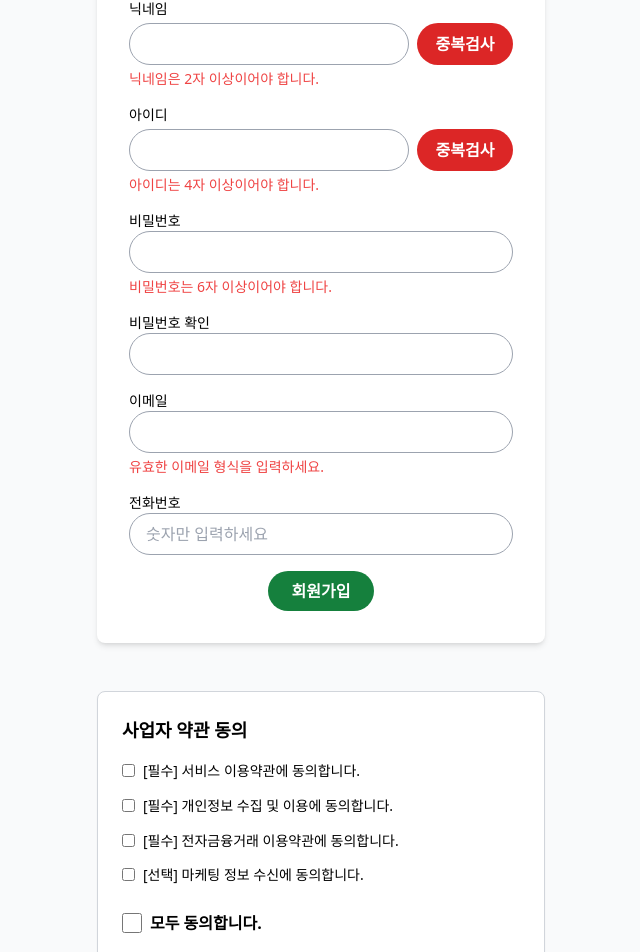
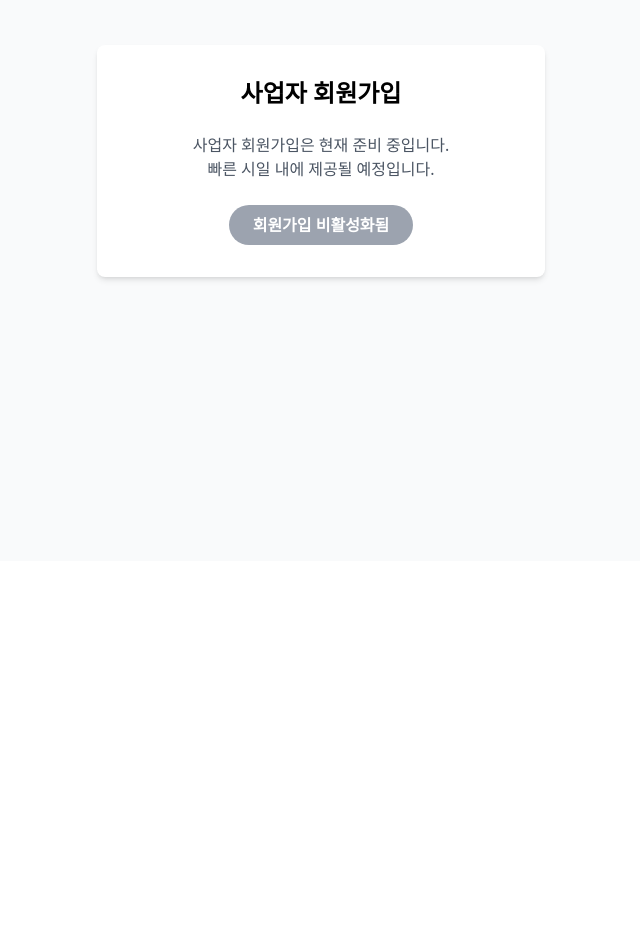
Before and after one commit to hyebinJeong/EYL_Frontend, a Vue app: page /signup/seller in a window 1280 px wide. Shown: the part 239-1191 px from the top of the page, without its empty margins (319-959 px from the left). After the commit the page ends 800 px from the top, so only its background shows below. Built offline with nearby package versions, Linux system fonts and the light colour scheme.

Commit message:
refactor: user아이디와 이메일 입력 로직 통합 및 seller 페이지 비활성화

```diff
--- a/src/views/SellerSignupView.vue
+++ b/src/views/SellerSignupView.vue
@@ -2,7 +2,7 @@
   <div
     class="min-h-screen relative bg-gray-50 flex flex-col items-center justify-center px-6 py-12"
   >
-    <!-- EYL 로고 (왼쪽 상단 고정) -->
+    <!-- 좌상단 로고 -->
     <RouterLink to="/">
       <h2
         class="text-5xl font-bold text-black absolute top-8 left-8 select-none"
@@ -11,265 +11,99 @@
       </h2>
     </RouterLink>
 
-    <!-- 회원가입 입력폼 (가운데 정렬) -->
-    <section class="bg-white p-8 rounded-lg w-full max-w-md shadow-md z-10">
-      <h2 class="text-2xl font-bold mb-6 text-center">사업자 회원가입</h2>
-      <form @submit.prevent="submitForm" class="space-y-4">
-        <!-- 이름 -->
-        <div>
-          <label class="block text-sm font-medium">이름</label>
+    <!-- 회원가입 폼 또는 준비중 메시지 박스 -->
+    <section
+      class="bg-white p-8 rounded-lg w-full max-w-md shadow-md z-10 text-center"
+    >
+      <!-- 폼이 보여질 때 -->
+      <template v-if="showForm">
+        <h2 class="text-2xl font-bold mb-6">사업자 회원가입</h2>
+
+        <!-- 실제 작동하지 않는 비활성화된 폼 -->
+        <div class="space-y-4 text-left opacity-50 pointer-events-none">
           <input
-            v-model="name"
             type="text"
-            class="w-full border border-gray-400 rounded-full px-4 py-2 outline-none"
+            class="w-full border rounded-full px-4 py-2"
+            placeholder="이름"
           />
-          <p v-if="!nameValid" class="text-red-500 text-sm mt-1">
-            이름은 2자 이상이어야 합니다.
-          </p>
-        </div>
+          <input
+            type="text"
+            class="w-full border rounded-full px-4 py-2"
+            placeholder="닉네임"
+          />
+          <input
+            type="text"
+            class="w-full border rounded-full px-4 py-2"
+            placeholder="아이디"
+          />
+          <input
+            type="password"
+            class="w-full border rounded-full px-4 py-2"
+            placeholder="비밀번호"
+          />
+          <input
+            type="password"
+            class="w-full border rounded-full px-4 py-2"
+            placeholder="비밀번호 확인"
+          />
+          <input
+            type="email"
+            class="w-full border rounded-full px-4 py-2"
+            placeholder="이메일"
+          />
+          <input
+            type="tel"
+            class="w-full border rounded-full px-4 py-2"
+            placeholder="전화번호"
+          />
 
-        <!-- 닉네임 + 중복검사 -->
-        <div>
-          <label class="block text-sm font-medium">닉네임</label>
-          <div class="flex space-x-2 mt-1">
-            <input
-              v-model="nickname"
-              type="text"
-              class="flex-grow border border-gray-400 rounded-full px-4 py-2 outline-none"
-            />
-            <button
-              type="button"
-              class="w-24 bg-red-600 hover:bg-red-700 text-white rounded-full font-semibold"
-              @click="checkNicknameDuplicate"
-            >
-              중복검사
-            </button>
-          </div>
-          <p v-if="!nicknameValid" class="text-red-500 text-sm mt-1">
-            닉네임은 2자 이상이어야 합니다.
-          </p>
-        </div>
-
-        <!-- 아이디 + 중복검사 -->
-        <div>
-          <label class="block text-sm font-medium">아이디</label>
-          <div class="flex space-x-2 mt-1">
-            <input
-              v-model="username"
-              type="text"
-              class="flex-grow border border-gray-400 rounded-full px-4 py-2 outline-none"
-            />
-            <button
-              type="button"
-              class="w-24 bg-red-600 hover:bg-red-700 text-white rounded-full font-semibold"
-              @click="checkUsernameDuplicate"
-            >
-              중복검사
-            </button>
-          </div>
-          <p v-if="!usernameValid" class="text-red-500 text-sm mt-1">
-            아이디는 4자 이상이어야 합니다.
-          </p>
-        </div>
-
-        <!-- 비밀번호 -->
-        <div>
-          <label class="block text-sm font-medium">비밀번호</label>
-          <input
-            v-model="password"
-            type="password"
-            class="w-full border border-gray-400 rounded-full px-4 py-2 outline-none"
-          />
-          <p v-if="!passwordValid" class="text-red-500 text-sm mt-1">
-            비밀번호는 6자 이상이어야 합니다.
-          </p>
-        </div>
-
-        <!-- 비밀번호 확인 -->
-        <div>
-          <label class="block text-sm font-medium">비밀번호 확인</label>
-          <input
-            v-model="passwordConfirm"
-            type="password"
-            class="w-full border border-gray-400 rounded-full px-4 py-2 outline-none"
-          />
-          <p
-            v-if="passwordConfirm && !passwordsMatch"
-            class="text-red-500 text-sm mt-1"
-          >
-            비밀번호가 일치하지 않습니다.
-          </p>
-        </div>
-
-        <!-- 이메일 -->
-        <div>
-          <label class="block text-sm font-medium">이메일</label>
-          <input
-            v-model="email"
-            type="email"
-            class="w-full border border-gray-400 rounded-full px-4 py-2 outline-none"
-          />
-          <p v-if="!emailValid" class="text-red-500 text-sm mt-1">
-            유효한 이메일 형식을 입력하세요.
-          </p>
-        </div>
-
-        <!-- 전화번호 -->
-        <div>
-          <label class="block text-sm font-medium">전화번호</label>
-          <input
-            v-model="phone"
-            type="tel"
-            maxlength="11"
-            @input="onPhoneInput"
-            class="w-full border border-gray-400 rounded-full px-4 py-2 outline-none"
-            placeholder="숫자만 입력하세요"
-          />
-          <p v-if="phone && !phoneValid" class="text-red-500 text-sm mt-1">
-            숫자만 입력 가능하며 10~11자리여야 합니다.
-          </p>
-        </div>
-
-        <!-- 회원가입 버튼 -->
-        <div class="flex justify-center mt-6">
+          <!-- 버튼도 비활성화 상태로 표시 -->
           <button
-            type="submit"
-            class="bg-green-700 hover:bg-green-800 text-white px-6 py-2 rounded-full font-semibold"
+            class="w-full bg-gray-400 text-white py-2 rounded-full"
+            disabled
           >
             회원가입
           </button>
         </div>
-      </form>
-    </section>
+      </template>
 
-    <!-- 약관 체크박스 영역 (입력폼 하단, 분리) -->
-    <section
-      class="mt-12 w-full max-w-md bg-white p-6 rounded-lg border border-gray-300 shadow-sm"
-    >
-      <h3 class="text-lg font-semibold mb-4">사업자 약관 동의</h3>
-      <div class="flex flex-col space-y-3 max-h-72 overflow-y-auto pr-2">
-        <label class="flex items-start space-x-2">
-          <input type="checkbox" v-model="terms.agree1" class="mt-1" />
-          <span class="text-sm leading-relaxed">
-            [필수] 서비스 이용약관에 동의합니다.
-          </span>
-        </label>
-        <label class="flex items-start space-x-2">
-          <input type="checkbox" v-model="terms.agree2" class="mt-1" />
-          <span class="text-sm leading-relaxed">
-            [필수] 개인정보 수집 및 이용에 동의합니다.
-          </span>
-        </label>
-        <label class="flex items-start space-x-2">
-          <input type="checkbox" v-model="terms.agree3" class="mt-1" />
-          <span class="text-sm leading-relaxed">
-            [필수] 전자금융거래 이용약관에 동의합니다.
-          </span>
-        </label>
-        <!-- 선택 약관 -->
-        <label class="flex items-start space-x-2">
-          <input type="checkbox" v-model="terms.agree4" class="mt-1" />
-          <span class="text-sm leading-relaxed">
-            [선택] 마케팅 정보 수신에 동의합니다.
-          </span>
-        </label>
-      </div>
+      <!-- 준비중 메시지가 보여질 때 -->
+      <template v-else>
+        <h2 class="text-2xl font-bold mb-6">사업자 회원가입</h2>
+        <p class="text-gray-600 text-base">
+          사업자 회원가입은 현재 준비 중입니다. <br />
+          빠른 시일 내에 제공될 예정입니다.
+        </p>
 
-      <!-- 모두 동의 체크박스 -->
-      <label
-        class="flex items-center space-x-2 mt-6 font-semibold cursor-pointer select-none"
-      >
-        <input
-          type="checkbox"
-          :checked="allAgreed"
-          @change="toggleAllAgreements"
-          class="w-5 h-5"
-        />
-        <span>모두 동의합니다.</span>
-      </label>
+        <!-- 클릭해도 기능은 없지만 alert 띄움 -->
+        <button
+          class="mt-6 bg-gray-400 text-white px-6 py-2 rounded-full font-semibold cursor-not-allowed"
+          @click="showAlert"
+        >
+          회원가입 비활성화됨
+        </button>
+      </template>
     </section>
   </div>
 </template>
 
 <script setup>
-import { ref, computed } from 'vue'
+// Vue의 ref와 onMounted 가져오기
+import { ref, onMounted } from 'vue'
 
-const name = ref('')
-const nickname = ref('')
-const username = ref('')
-const password = ref('')
-const passwordConfirm = ref('')
-const email = ref('')
-const phone = ref('')
+// showForm이 true면 폼이 보이고, false면 준비중 메시지가 보임
+const showForm = ref(true)
 
-// 약관 동의 상태
-const terms = ref({
-  agree1: false,
-  agree2: false,
-  agree3: false,
-  agree4: false, // 선택
+// 컴포넌트가 화면에 보이면(setup 완료되면)
+onMounted(() => {
+  // 1초 후에 showForm 값을 false로 바꿔서 준비중 메시지로 전환
+  setTimeout(() => {
+    showForm.value = false
+  }, 1000)
 })
 
-const nameValid = computed(() => name.value.length >= 2)
-const nicknameValid = computed(() => nickname.value.length >= 2)
-const usernameValid = computed(() => username.value.length >= 4)
-const passwordValid = computed(() => password.value.length >= 6)
-const passwordsMatch = computed(() => password.value === passwordConfirm.value)
-const emailValid = computed(() =>
-  /^[^\s@]+@[^\s@]+\.[^\s@]+$/.test(email.value),
-)
-const phoneValid = computed(() => /^[0-9]{10,11}$/.test(phone.value))
-
-const allAgreed = computed(
-  () => terms.value.agree1 && terms.value.agree2 && terms.value.agree3,
-)
-
-function toggleAllAgreements(e) {
-  const checked = e.target.checked
-  terms.value.agree1 = checked
-  terms.value.agree2 = checked
-  terms.value.agree3 = checked
-  terms.value.agree4 = checked
-}
-
-function onPhoneInput(e) {
-  e.target.value = e.target.value.replace(/[^0-9]/g, '')
-  phone.value = e.target.value
-}
-
-function submitForm() {
-  // 필수 약관 미동의시 차단
-  if (!terms.value.agree1 || !terms.value.agree2 || !terms.value.agree3) {
-    alert('필수 약관에 모두 동의해 주세요.')
-    return
-  }
-
-  if (
-    !nameValid.value ||
-    !nicknameValid.value ||
-    !usernameValid.value ||
-    !passwordValid.value ||
-    !passwordsMatch.value ||
-    !emailValid.value ||
-    !phoneValid.value
-  ) {
-    alert('입력 폼을 올바르게 작성해 주세요.')
-    return
-  }
-
-  // 회원가입 처리 로직 (예: API 요청)
-  alert('회원가입 성공!')
-}
-
-// 중복검사 버튼 더미 함수
-function checkNicknameDuplicate() {
-  alert('닉네임 중복검사 실행')
-}
-function checkUsernameDuplicate() {
-  alert('아이디 중복검사 실행')
+// 버튼 클릭 시 알림창 띄우는 함수
+function showAlert() {
+  alert('사업자 회원가입 기능은 현재 준비 중입니다.')
 }
 </script>
-
-<style scoped>
-/* 필요시 추가 스타일 */
-</style>
--- a/src/views/UserSignupView.vue
+++ b/src/views/UserSignupView.vue
@@ -1,138 +1,98 @@
 <template>
-  <!-- 배경색, 그림자 제거, relative 유지 -->
   <div class="min-h-screen relative">
-    <!-- 홈으로 버튼 (왼쪽 상단 고정) -->
+    <!-- 로고 -->
     <RouterLink to="/">
       <h2 class="text-5xl font-bold mb-6 text-black absolute p-8">EYL</h2>
     </RouterLink>
 
-    <!-- 회원가입 폼 중앙 정렬 -->
+    <!-- 중앙 정렬된 폼 영역 -->
     <div class="flex items-center justify-center min-h-screen">
-      <!-- 배경 하얀색, 패딩, 둥근 모서리만 적용 -->
       <div class="bg-white p-8 rounded-lg w-full max-w-md">
         <h2 class="text-2xl font-bold mb-6 text-center">일반회원 회원가입</h2>
+
+        <!-- 회원가입 폼 -->
         <form @submit.prevent="submitForm" class="space-y-4">
           <!-- 이름 -->
           <div>
             <label class="block text-sm font-medium">이름</label>
-            <input
-              v-model="name"
-              type="text"
-              class="w-full border border-gray-400 rounded-full px-4 py-2 outline-none"
-            />
-            <p v-if="!nameValid" class="text-red-500 text-sm">
-              이름은 2자 이상이어야 합니다.
+            <input v-model="name" type="text"
+              class="w-full border border-gray-400 rounded-full px-4 py-2 outline-none" />
+            <p v-if="name">
+              <span v-if="!nameValid" class="text-red-500 text-sm">이름은 2자 이상이어야 합니다.</span>
+              <span v-else class="text-green-600 text-sm">사용 가능한 이름입니다.</span>
             </p>
           </div>
 
-          <!-- 닉네임 (입력창과 중복검사 버튼 가로배치) -->
+          <!-- 닉네임 -->
           <div>
             <label class="block text-sm font-medium">닉네임</label>
             <div class="flex space-x-2 mt-1">
-              <input
-                v-model="nickname"
-                type="text"
-                class="flex-grow border border-gray-400 rounded-full px-4 py-2 outline-none"
-              />
-              <button
-                type="button"
+              <input v-model="nickname" type="text"
+                class="flex-grow border border-gray-400 rounded-full px-4 py-2 outline-none" />
+              <button type="button"
                 class="w-24 bg-red-600 hover:bg-red-700 text-white rounded-full font-semibold"
-                @click="checkNicknameDuplicate"
-              >
-                중복검사
-              </button>
+                @click="checkNicknameDuplicate">중복검사</button>
             </div>
-            <p v-if="!nicknameValid" class="text-red-500 text-sm">
-              닉네임은 2자 이상이어야 합니다.
+            <p v-if="nickname">
+              <span v-if="!nicknameValid" class="text-red-500 text-sm">닉네임은 2자 이상이어야 합니다.</span>
+              <span v-else class="text-green-600 text-sm">사용 가능한 닉네임입니다.</span>
             </p>
           </div>
 
-          <!-- 아이디 (입력창과 중복검사 버튼 가로배치) -->
+          <!-- 아이디 (이메일 형식으로 변경됨) -->
           <div>
-            <label class="block text-sm font-medium">아이디</label>
+            <label class="block text-sm font-medium">아이디 (이메일)</label>
             <div class="flex space-x-2 mt-1">
-              <input
-                v-model="username"
-                type="text"
-                class="flex-grow border border-gray-400 rounded-full px-4 py-2 outline-none"
-              />
-              <button
-                type="button"
+              <input v-model="username" type="email"
+                class="flex-grow border border-gray-400 rounded-full px-4 py-2 outline-none" />
+              <button type="button"
                 class="w-24 bg-red-600 hover:bg-red-700 text-white rounded-full font-semibold"
-                @click="checkUsernameDuplicate"
-              >
-                중복검사
-              </button>
+                @click="checkUsernameDuplicate">중복검사</button>
             </div>
-            <p v-if="!usernameValid" class="text-red-500 text-sm">
-              아이디는 4자 이상이어야 합니다.
+            <p v-if="username">
+              <span v-if="!usernameValid" class="text-red-500 text-sm">유효한 이메일 형식을 입력하세요.</span>
+              <span v-else class="text-green-600 text-sm">사용 가능한 이메일입니다.</span>
             </p>
           </div>
 
           <!-- 비밀번호 -->
           <div>
             <label class="block text-sm font-medium">비밀번호</label>
-            <input
-              v-model="password"
-              type="password"
-              class="w-full border border-gray-400 rounded-full px-4 py-2 outline-none"
-            />
-            <p v-if="!passwordValid" class="text-red-500 text-sm">
-              비밀번호는 6자 이상이어야 합니다.
+            <input v-model="password" type="password"
+              class="w-full border border-gray-400 rounded-full px-4 py-2 outline-none" />
+            <p v-if="password">
+              <span v-if="!passwordValid" class="text-red-500 text-sm">비밀번호는 6자 이상이어야 합니다.</span>
+              <span v-else class="text-green-600 text-sm">사용 가능한 비밀번호입니다.</span>
             </p>
           </div>
 
           <!-- 비밀번호 확인 -->
           <div>
             <label class="block text-sm font-medium">비밀번호 확인</label>
-            <input
-              v-model="passwordConfirm"
-              type="password"
-              class="w-full border border-gray-400 rounded-full px-4 py-2 outline-none"
-            />
-            <p
-              v-if="passwordConfirm && !passwordsMatch"
-              class="text-red-500 text-sm"
-            >
-              비밀번호가 일치하지 않습니다.
-            </p>
-          </div>
-
-          <!-- 이메일 -->
-          <div>
-            <label class="block text-sm font-medium">이메일</label>
-            <input
-              v-model="email"
-              type="email"
-              class="w-full border border-gray-400 rounded-full px-4 py-2 outline-none"
-            />
-            <p v-if="!emailValid" class="text-red-500 text-sm">
-              유효한 이메일 형식을 입력하세요.
+            <input v-model="passwordConfirm" type="password"
+              class="w-full border border-gray-400 rounded-full px-4 py-2 outline-none" />
+            <p v-if="passwordConfirm">
+              <span v-if="!passwordsMatch" class="text-red-500 text-sm">비밀번호가 일치하지 않습니다.</span>
+              <span v-else class="text-green-600 text-sm">비밀번호가 일치합니다.</span>
             </p>
           </div>
 
           <!-- 전화번호 -->
           <div>
             <label class="block text-sm font-medium">전화번호</label>
-            <input
-              v-model="phone"
-              type="tel"
-              maxlength="11"
-              @input="onPhoneInput"
+            <input v-model="phone" type="tel" maxlength="13" @input="onPhoneInput"
               class="w-full border border-gray-400 rounded-full px-4 py-2 outline-none"
-              placeholder="숫자만 입력하세요"
-            />
-            <p v-if="phone && !phoneValid" class="text-red-500 text-sm">
-              숫자만 입력 가능합니다. 10~11자리여야 합니다.
+              placeholder="숫자만 입력하세요" />
+            <p v-if="phone">
+              <span v-if="!phoneValid" class="text-red-500 text-sm">전화번호 형식이 올바르지 않습니다.</span>
+              <span v-else class="text-green-600 text-sm">올바른 전화번호 형식입니다.</span>
             </p>
           </div>
 
           <!-- 회원가입 버튼 -->
           <div class="flex justify-center mt-6">
-            <button
-              type="submit"
-              class="bg-green-700 hover:bg-green-800 text-white px-6 py-2 rounded-full font-semibold"
-            >
+            <button type="submit"
+              class="bg-green-700 hover:bg-green-800 text-white px-6 py-2 rounded-full font-semibold">
               회원가입
             </button>
           </div>
@@ -146,34 +106,38 @@
 import { ref, computed } from 'vue'
 import { useRouter } from 'vue-router'
 
+// 라우터
 const router = useRouter()
 
-// 입력값
+// 입력값 상태
 const name = ref('')
 const nickname = ref('')
-const username = ref('')
+const username = ref('') // 이메일 형식으로 사용
 const password = ref('')
 const passwordConfirm = ref('')
-const email = ref('')
 const phone = ref('')
 
 // 유효성 검사
 const nameValid = computed(() => name.value.length >= 2)
 const nicknameValid = computed(() => nickname.value.length >= 2)
-const usernameValid = computed(() => username.value.length >= 4)
+const usernameValid = computed(() => /^[^\s@]+@[^\s@]+\.[^\s@]+$/.test(username.value)) // 이메일 형식
 const passwordValid = computed(() => password.value.length >= 6)
 const passwordsMatch = computed(() => password.value === passwordConfirm.value)
-const emailValid = computed(() =>
-  /^[^\s@]+@[^\s@]+\.[^\s@]+$/.test(email.value),
-)
-const phoneValid = computed(() => /^\d{10,11}$/.test(phone.value))
+const phoneValid = computed(() => /^\d{3}-\d{3,4}-\d{4}$/.test(phone.value))
 
-// 전화번호 숫자만 입력 제한
-const onPhoneInput = event => {
-  phone.value = event.target.value.replace(/\D/g, '')
+// 전화번호 하이픈 자동 처리
+const onPhoneInput = (e) => {
+  let val = e.target.value.replace(/\D/g, '')
+  if (val.length < 4) {
+    phone.value = val
+  } else if (val.length < 8) {
+    phone.value = val.slice(0, 3) + '-' + val.slice(3)
+  } else {
+    phone.value = val.slice(0, 3) + '-' + val.slice(3, 7) + '-' + val.slice(7, 11)
+  }
 }
 
-// 회원가입 제출 처리
+// 제출 처리
 const submitForm = () => {
   if (
     nameValid.value &&
@@ -181,7 +145,6 @@ const submitForm = () => {
     usernameValid.value &&
     passwordValid.value &&
     passwordsMatch.value &&
-    emailValid.value &&
     phoneValid.value
   ) {
     alert('회원가입이 완료되었습니다!')
@@ -191,23 +154,21 @@ const submitForm = () => {
   }
 }
 
-// 닉네임 중복검사 예시 함수
+// 닉네임 중복 확인 예시
 const checkNicknameDuplicate = () => {
   if (!nicknameValid.value) {
     alert('닉네임을 올바르게 입력해주세요.')
     return
   }
-  // TODO: 서버 API 호출 등 중복검사 로직 작성
   alert(`"${nickname.value}" 닉네임 중복검사 완료 (예시)`)
 }
 
-// 아이디 중복검사 예시 함수
+// 이메일(아이디) 중복 확인 예시
 const checkUsernameDuplicate = () => {
   if (!usernameValid.value) {
-    alert('아이디를 올바르게 입력해주세요.')
+    alert('이메일 형식이 올바르지 않습니다.')
     return
   }
-  // TODO: 서버 API 호출 등 중복검사 로직 작성
-  alert(`"${username.value}" 아이디 중복검사 완료 (예시)`)
+  alert(`"${username.value}" 이메일 중복검사 완료 (예시)`)
 }
 </script>
```
